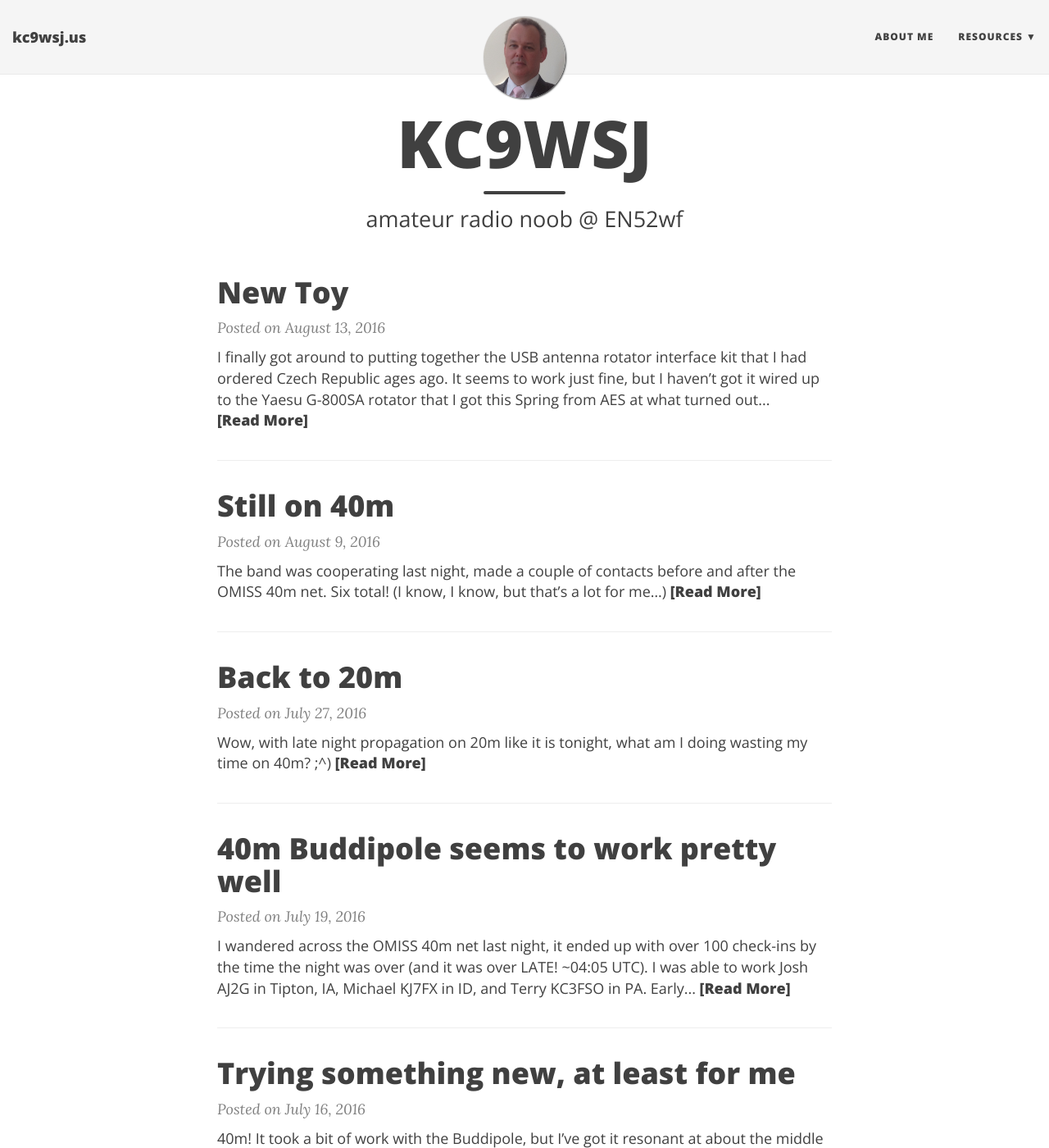
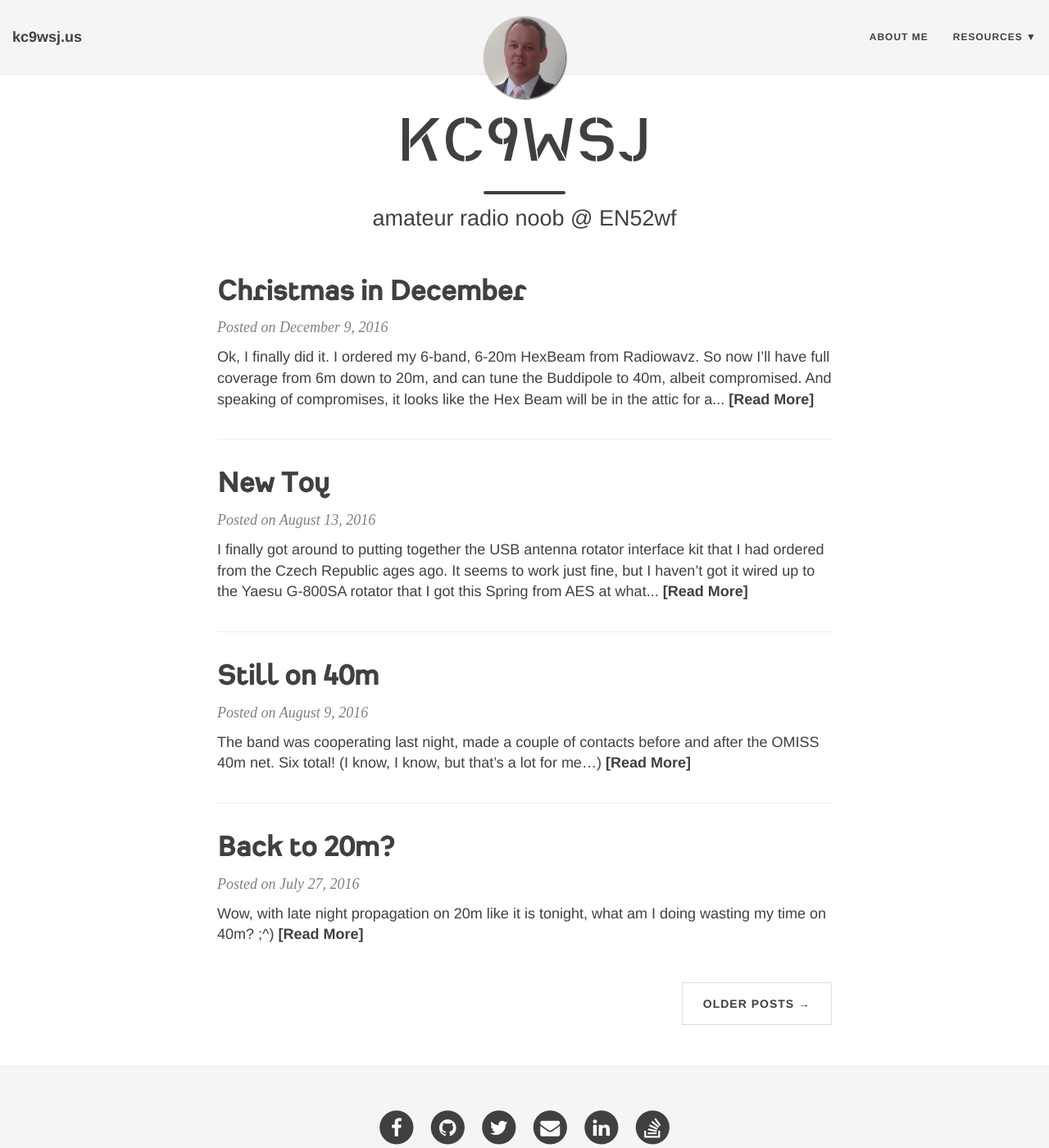
Before and after one commit to jschmidt3786/kc9wsj.us, a Jekyll site: the page built from index.html, in a window 1280 px wide and 1400 px high. Shown: the whole window at 82% size. Built offline with Jekyll 4.4.1, drawn with Linux system fonts in a browser that asks for light colours; nearby versions of some CDN libraries; some web fonts are replaced; the list of posts is cut into pages by our own code; some of the changed text lies outside the part shown.

Commit message:
deployed 2016/12/14

```diff
--- a/_config.yml
+++ b/_config.yml
@@ -77,7 +77,7 @@ timezone: "America/Chicago"
 markdown: kramdown
 highlighter: rouge
 permalink: /:year-:month-:day-:title/
-paginate: 5
+paginate: 4
 
 kramdown:
   input: GFM
--- a/_posts/2016-08-13-new_toy.md
+++ b/_posts/2016-08-13-new_toy.md
@@ -5,7 +5,7 @@ description: ""
 category: shack
 tags: []
 ---
-I finally got around to putting together the [USB antenna rotator interface kit](https://remoteqth.com/single-rotator-interface.php) that I had ordered Czech Republic ages ago.
+I finally got around to putting together the [USB antenna rotator interface kit](https://remoteqth.com/single-rotator-interface.php) that I had ordered from the Czech Republic ages ago.
 
 It seems to work just fine, but I haven't got it wired up to the [Yaesu G-800SA rotator](http://www.yaesu.com/indexVS.cfm?cmd=DisplayProducts&ProdCatID=104&encProdID=79D3952BA5CCB0D0672C19F58BE1B0F6&DivisionID=65&isArchived=0) that I got this Spring from AES at what turned out to be their last SuperFest.
 
--- /dev/null
+++ b/_posts/2016-12-09-christmas-in-december.md
@@ -0,0 +1,14 @@
+---
+layout: post
+title: "Christmas in December"
+description: ""
+category:
+tags: []
+bigimg: /img/HexBeam.png
+bigimg: /img/hex6.jpg
+bigimg: /img/IMG_1318.jpg
+---
+
+Ok, I finally did it. I ordered my [6-band, 6-20m HexBeam](http://www.radiowavz.com/sentinel-hex-beam-6-band-6m-10m-12m-15m-17-20m/) from Radiowavz.
+
+So now I'll have full coverage from 6m down to 20m, and can tune the Buddipole to 40m, albeit compromised. And speaking of compromises, it looks like the Hex Beam will be in the attic for a while.
--- a/css/main.css
+++ b/css/main.css
@@ -2,8 +2,21 @@
 
 /* --- General --- */
 
+/* --- my help from Reed --- */
+@font-face {
+    font-family: 'jasfont';
+/*      src: url('2772B2_0_0-7f0c4640.ttf'); */
+      src: url('PragmataProMono.ttf');
+    }
+
+@font-face {
+    font-family: 'jasfontStens';
+      src: url('2772B2_0_0-7f0c4640.ttf');
+    }
+
 body {
-  font-family: 'Lora', 'Times New Roman', serif;
+/*  font-family: 'Lora', 'Times New Roman', serif; */
+  font-family: 'jasfont', 'Times New Roman', serif;
   font-size: 18px;
   color: #404040;
   position: relative;
@@ -18,7 +31,7 @@ p a {
   color: #008AFF;
 }
 h1,h2,h3,h4,h5,h6 {
-  font-family: 'Open Sans', 'Helvetica Neue', Helvetica, Arial, sans-serif;
+  font-family: 'jasfontStens', 'Helvetica Neue', Helvetica, Arial, sans-serif;
   font-weight: 800;
 }
 a {
@@ -53,7 +66,7 @@ hr.small {
 }
 
 .main-explain-area {
-  font-family: 'Open Sans', 'Helvetica Neue', Helvetica, Arial, sans-serif;
+  font-family: 'jasfont', 'Helvetica Neue', Helvetica, Arial, sans-serif;
   padding: 15px inherit;
 }
 
@@ -99,7 +112,7 @@ img {
 .navbar-custom {
   background: #F5F5F5;
   border-bottom: 1px solid #EAEAEA;
-  font-family: 'Open Sans', 'Helvetica Neue', Helvetica, Arial, sans-serif;
+  font-family: 'jasfont', 'Helvetica Neue', Helvetica, Arial, sans-serif;
 }
 
 .navbar-custom .nav li a {
@@ -253,7 +266,7 @@ footer .list-inline {
   padding: 0;
 }
 footer .copyright {
-  font-family: Open Sans;
+  font-family: jasfont;
   text-align: center;
   margin-bottom: 0;
 }
@@ -319,7 +332,7 @@ footer .theme-by {
   margin: 0 0 10px;
 }
 .post-preview .post-entry {
-  font-family: 'Open Sans', 'Helvetica Neue', Helvetica, Arial, sans-serif;
+  font-family: 'jasfont', 'Helvetica Neue', Helvetica, Arial, sans-serif;
 }
 .post-preview .post-read-more {
   font-weight: 800;
@@ -382,7 +395,7 @@ footer .theme-by {
   font-size: 27px;
   line-height: 1.1;
   display: block;
-  font-family: 'Open Sans', 'Helvetica Neue', Helvetica, Arial, sans-serif;
+  font-family: 'jasfont', 'Helvetica Neue', Helvetica, Arial, sans-serif;
   font-weight: 300;
   margin: 10px 0 0;
 }
@@ -407,7 +420,7 @@ footer .theme-by {
   padding: 5px 10px;
   font-size: 11px;
   color: #EEE;
-  font-family: 'Open Sans', 'Helvetica Neue', Helvetica, Arial, sans-serif;
+  font-family: 'jasfont', 'Helvetica Neue', Helvetica, Arial, sans-serif;
   right: 0;
   bottom: 0;
   display: none;
@@ -425,6 +438,8 @@ footer .theme-by {
   }
   .intro-header .page-heading h1 {
     font-size: 80px;
+    font-weight: normal;
+    font-style: normal;
   }
   .intro-header .post-heading h1 {
     font-size: 50px;
@@ -481,7 +496,7 @@ footer .theme-by {
 /* --- Pager --- */
 
 .pager li a {
-  font-family: 'Open Sans', 'Helvetica Neue', Helvetica, Arial, sans-serif;
+  font-family: 'jasfont', 'Helvetica Neue', Helvetica, Arial, sans-serif;
   text-transform: uppercase;
   font-size: 14px;
   font-weight: 800;
```
Also changed, not shown: _posts/2016-07-27-back-to-20m.md (+1 -1 lines), README.md, css/2772B2_0_0-43877736.woff (added), css/2772B2_0_0-7f0c4640.ttf (added), img/HexBeam.png (added), img/hex6.jpg (added), 2 other files.
